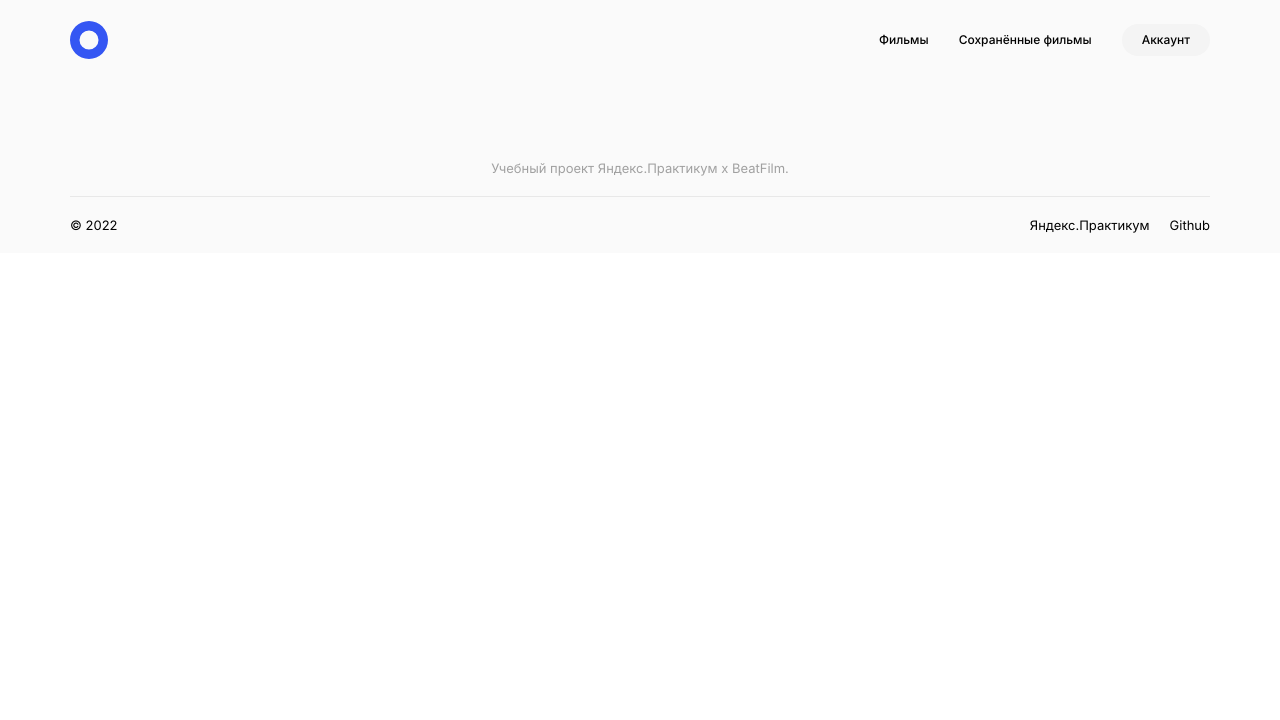
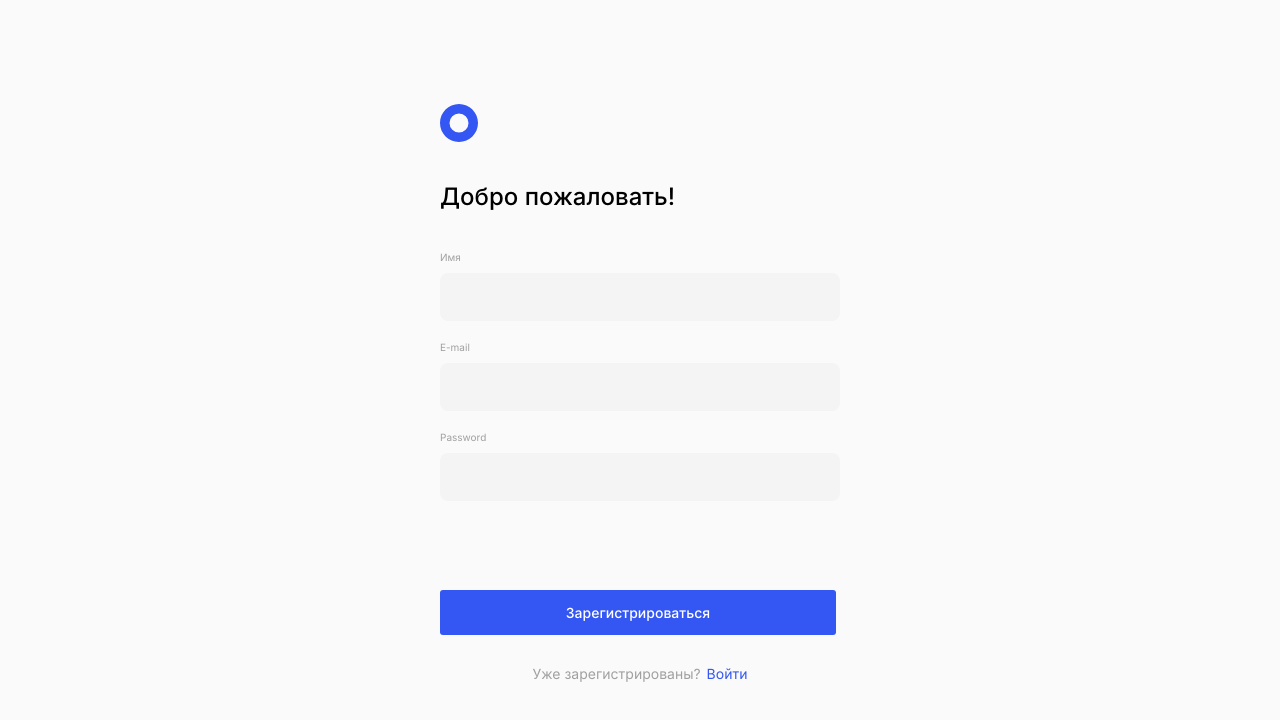
Before and after one commit to Methanoy/movies-explorer-frontend, a React (Create React App) app: page /signup in a window 1280 px wide. Shown: the top 720 px of the page. Built offline with nearby package versions, Linux system fonts and the light colour scheme.

Commit message:
feat: add register and form components

```diff
--- a/src/components/App/App.js
+++ b/src/components/App/App.js
@@ -4,17 +4,26 @@ import { Route } from 'react-router-dom';
 import Header from '../Header/Header';
 import Main from '../Main/Main';
 import Footer from '../Footer/Footer';
+import Register from '../Register/Register';
 
 function App() {
   const [isLoggedIn, setIsLoggedIn] = useState(true);
+  const paths = ["/", "/movies", "/saved-movies"];
 
   return (
     <div className="app">
-      <Header isLoggedIn={isLoggedIn} />
+      <Route exact path={paths}>
+        <Header isLoggedIn={isLoggedIn} />
+      </Route>
       <Route exact path="/">
         <Main />
       </Route>
-      <Footer />
+      <Route path="/signup">
+        <Register />
+      </Route>
+      <Route exact path={paths}>
+        <Footer />
+      </Route>
     </div>
   );
 }
--- /dev/null
+++ b/src/components/Form/Form.css
@@ -0,0 +1,145 @@
+.form__container {
+    display: flex;
+    flex-direction: column;
+}
+
+.forma__img-wrapper {
+    max-width: 38px;
+    max-height: 38px;
+    transition: all .3s linear 0s;
+    border-radius: 50%;
+}
+
+.forma__img-wrapper:hover {
+    box-shadow: 0.1px 0.1px 5px #3456F3;
+}
+
+.forma__img-wrapper:active {
+    box-shadow: 0.1px 0.1px 3px #3456F3 inset;
+    transform: scale(0.9);
+}
+
+.form__logo {
+    display: flex;
+    object-fit: contain;
+    object-position: center;
+}
+
+.form__greeting-title {
+    font-weight: 500;
+    font-size: 24px;
+    line-height: 29px;
+    padding: 40px 0;
+    margin: 0;
+}
+
+.form {
+    display: flex;
+    flex-direction: column;
+}
+
+.form__submit-btn {
+    width: 396px;
+    height: 45px;
+    margin: 69px 0 16px 0;
+    border: none;
+    border-radius: 3px;
+    font-weight: 500;
+    font-size: 14px;
+    line-height: 17px;
+    cursor: pointer;
+    color: #fff;
+    background-color: #3456F3;
+    transition: all .3s linear 0s;
+}
+
+.form__submit-btn:hover {
+    box-shadow: 0.1px 0.1px 5px #3456F3;
+}
+
+.form__submit-btn:active {
+    box-shadow: 0.1px 0.1px 3px #000 inset;
+    transform: scale(0.9);
+}
+
+.form__redirect-text {
+    display: flex;
+    justify-content: center;
+    gap: 6px;
+    font-weight: 400;
+    font-size: 14px;
+    line-height: 17px;
+    color: #A0A0A0;
+}
+
+.form__signin-link {
+    color: #3456F3;
+    text-decoration-line: none;
+    transition: all .3s linear 0s;
+}
+
+.form__signin-link:hover {
+    opacity: .5;
+}
+
+.form__signin-link:active {
+    transform: scale(0.9);
+}
+
+@media screen and (max-width: 767px) {
+
+    .form__container {
+        align-items: center;
+    }
+
+    .forma__img-wrapper {
+        padding-top: 56px;
+    }
+
+    .form__greeting-title {
+        padding: 50px 0 80px;
+    }
+
+    .form__submit-btn {
+        width: 260px;
+        margin: 157px 0 14px 0;
+        font-size: 12px;
+        line-height: 15px;
+    }
+
+    .form__redirect-text {
+        font-size: 12px;
+        line-height: 15px;
+        color: #A0A0A0;
+    }
+
+}
+
+@media screen and (max-width: 480px) {
+
+    .form__landing-link:hover {
+        box-shadow: none;
+    }
+
+    .form__landing-link:active {
+        box-shadow: none;
+        transform: none;
+    }
+
+    .form__submit-btn:hover {
+        box-shadow: none;
+    }
+
+    .form__submit-btn:active {
+        box-shadow: none;
+        transform: none;
+    }
+
+    .form__signin-link:hover {
+        opacity: 1;
+    }
+
+    .form__signin-link:active {
+        transform: none;
+    }
+}
--- /dev/null
+++ b/src/components/Form/Form.js
@@ -0,0 +1,40 @@
+import './Form.css';
+import { React } from 'react';
+import { Link } from 'react-router-dom';
+import headerLogo from '../../images/header__logo.svg';
+
+function Form(props) {
+
+    return (
+      <div className="form__container">
+        <Link to="/" className="form__landing-link">
+        <div className="forma__img-wrapper">
+          <img
+              className="form__logo"
+              src={headerLogo}
+              alt="Логотип приложения в форме синего кольца (пончика)."
+          />
+        </div>
+        </Link>
+        <h1 className="form__greeting-title">{props.titleText}</h1>
+        <form className="form">
+          {props.children}
+          <button
+            className="form__submit-btn"
+            type="submit"
+            aria-label={props.buttonText}
+          >
+            {props.buttonText}
+          </button>
+          <p className="form__redirect-text">
+            {props.redirectText}
+            <Link to="/signin" className="form__signin-link">
+              {props.linkText}
+            </Link>
+          </p>
+        </form>
+      </div>
+    );
+}
+
+export default Form;
--- /dev/null
+++ b/src/components/Register/Register.css
@@ -0,0 +1,36 @@
+.register {
+    display: flex;
+    flex-direction: column;
+    justify-content: center;
+    align-items: center;
+    max-width: 1280px;
+    min-width: 100vw;
+    min-height: 100vh;
+    margin: 0 auto;
+    padding: 0;
+    background-color: #FAFAFA;
+}
+
+.register__input-title {
+    font-weight: 400;
+    font-size: 10px;
+    line-height: 12px;
+    padding-bottom: 10px;
+    color: #A0A0A0;
+}
+
+.register__input {
+    width: 396px;
+    height: 46px;
+    margin-bottom: 20px;
+    border: none;
+    border-radius: 8px;
+    background-color: #F4F4F4;
+}
+
+@media screen and (max-width: 767px) {
+
+    .register__input {
+        width: 260px;
+    }
+}
--- /dev/null
+++ b/src/components/Register/Register.js
@@ -0,0 +1,81 @@
+import './Register.css';
+import { React, useState } from 'react';
+import Form from '../Form/Form';
+
+function Register({ onRegister }) {
+    const [userName, setUserName] = useState('');
+    const [userEmail, setUserEmail] = useState('');
+    const [password, setPassword] = useState('');
+
+    const handleSubmit = (evt) => {
+        evt.preventDefault();
+        onRegister(userName, userEmail, password);
+    };
+
+    const handleNameChange = (evt) => {
+        setUserName(evt.target.value);
+    };
+
+    const handleEmailChange = (evt) => {
+        setUserEmail(evt.target.value);
+    };
+
+    const handlePasswordChange = (evt) => {
+        setPassword(evt.target.value);
+    };
+
+    return (
+      <main className="register">
+        <Form
+          name="register"
+          buttonText="Зарегистрироваться"
+          titleText="Добро пожаловать!"
+          redirectText="Уже зарегистрированы?"
+          linkText="Войти"
+          onSubmit={handleSubmit}
+        >
+          <span className="register__input-title">Имя</span>
+          <input
+            id="name-input"
+            className="register__input"
+            type="text"
+            name="name"
+            value={userName}
+            onChange={handleNameChange}
+            minLength="2"
+            maxLength="40"
+            autoComplete="off"
+            required
+          />
+          <span className="register__input-title">E-mail</span>
+          <input
+            id="login-input"
+            className="register__input"
+            type="email"
+            name="login"
+            value={userEmail}
+            onChange={handleEmailChange}
+            minLength="2"
+            maxLength="40"
+            autoComplete="off"
+            required
+          />
+          <span className="register__input-title">Password</span>
+          <input
+            id="password-input"
+            className="register__input"
+            type="password"
+            name="password"
+            value={password}
+            onChange={handlePasswordChange}
+            minLength="4"
+            maxLength="30"
+            autoComplete="off"
+            required
+          />
+        </Form>
+      </main>
+    );
+}
+
+export default Register;
```
